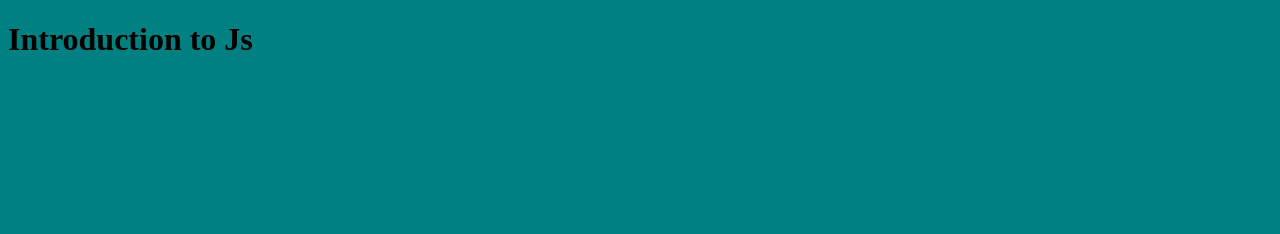
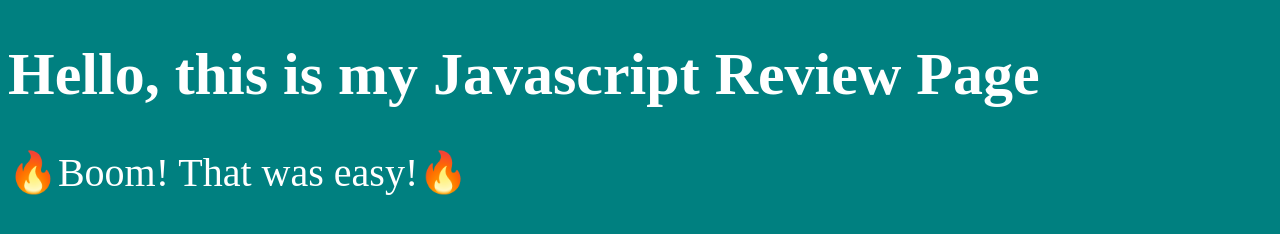
Before and after one commit to yord-anos/javascript-practice, a plain HTML site: page index.html in a window 1280 px wide. Drawn offline with Linux system fonts and the light colour scheme.

Commit message:
adding my files

```diff
--- a/css/styles.css
+++ b/css/styles.css
@@ -1,3 +1,16 @@
 body{
+    color:white;
     background-color:teal;
 }
+
+h1{
+    font-size: 60px;
+}
+p{
+    font-size: 40px;
+}
+main{
+    width: 90%;
+    max-width: 1080px;
+    padding :40px 0, 0;
+}
--- a/index.html
+++ b/index.html
@@ -1,5 +1,6 @@
 <!DOCTYPE html>
 <html lang="en">
+
 <head>
     <meta charset="UTF-8">
     <meta http-equiv="X-UA-Compatible" content="IE=edge">
@@ -7,8 +8,13 @@
     <title>Document</title>
 </head>
 <link rel="stylesheet" href="css/styles.css">
+
 <body>
-    <h1>Introduction to Js</h1>
+    <main>
+    <h1>Hello, this is my Javascript Review Page</h1>
+    <p>JavaScript is so cool!</p>
+    </main>
     <script src="js/scripts.js"></script>
 </body>
+
 </html>
--- a/js/scripts.js
+++ b/js/scripts.js
@@ -0,0 +1,18 @@
+//Display an alert dialog with the content "warning!!!This message will self destruct in"
+alert("Warning! This message will self destruct in ")
+//Display a "3 ...2...1.."coutntdown using 3 alert dialog boxes
+alert("3...")
+alert('2...');
+alert('1...');
+
+//3. This statement selects the <p> element and replaces it with "BOOM!"
+document.querySelector('p').textContent = ' 🔥Boom! That was easy!🔥';
+//4.Log "Message destroyed! to the console"
+console.log("Message Destroyed!!")
+
+//This is a single line comment
+/*multi line comment
+multi line comment
+multi line comment*/
+console.log("Yordanos")
+console.log("Tacos")
```
